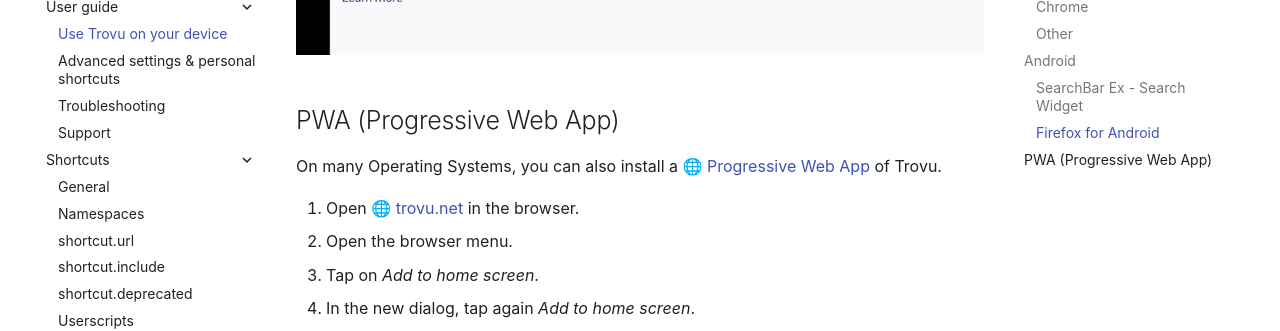
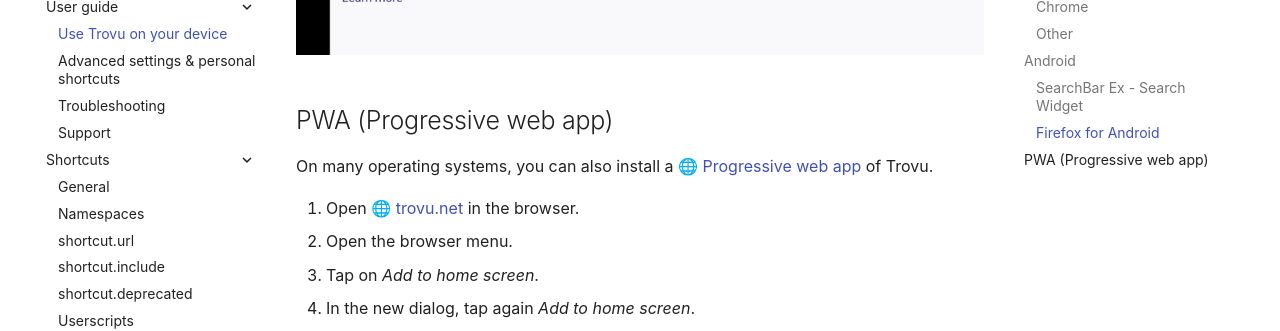
Before and after one commit to trovu/trovu, an MkDocs documentation site: the page built from docs/users/integration.md, in a window 1280 px wide and 900 px high, scrolled down 2627 px. Shown: the part 155-486 px from the top of the window. Built offline with MkDocs 1.6.1 and Material for MkDocs 9.7.7, drawn with Linux system fonts in a browser that asks for light colours; comment, search, counter and statistics services are not loaded.

Commit message:
Spelling.

```diff
--- a/docs/users/integration.md
+++ b/docs/users/integration.md
@@ -75,9 +75,9 @@
 
 ![Screenshot](img/chrome.png)
 
-## PWA (Progressive Web App)
+## PWA (Progressive web app)
 
-On many Operating Systems, you can also install a [Progressive Web App](https://en.wikipedia.org/wiki/Progressive_web_app) of Trovu.
+On many operating systems, you can also install a [Progressive web app](https://en.wikipedia.org/wiki/Progressive_web_app) of Trovu.
 
 1. Open [trovu.net](https://trovu.net/) in the browser.
 1. Open the browser menu.
```
